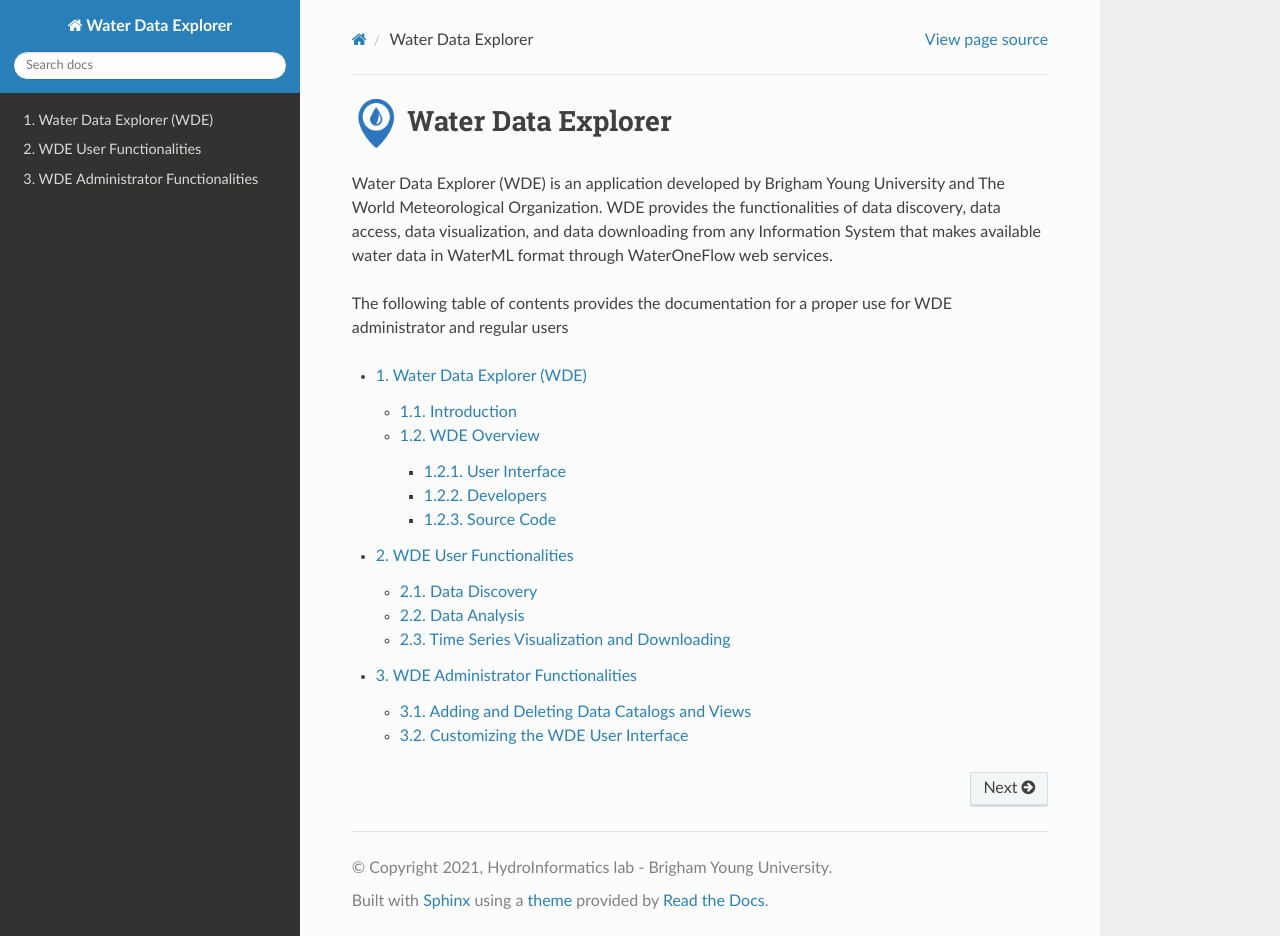
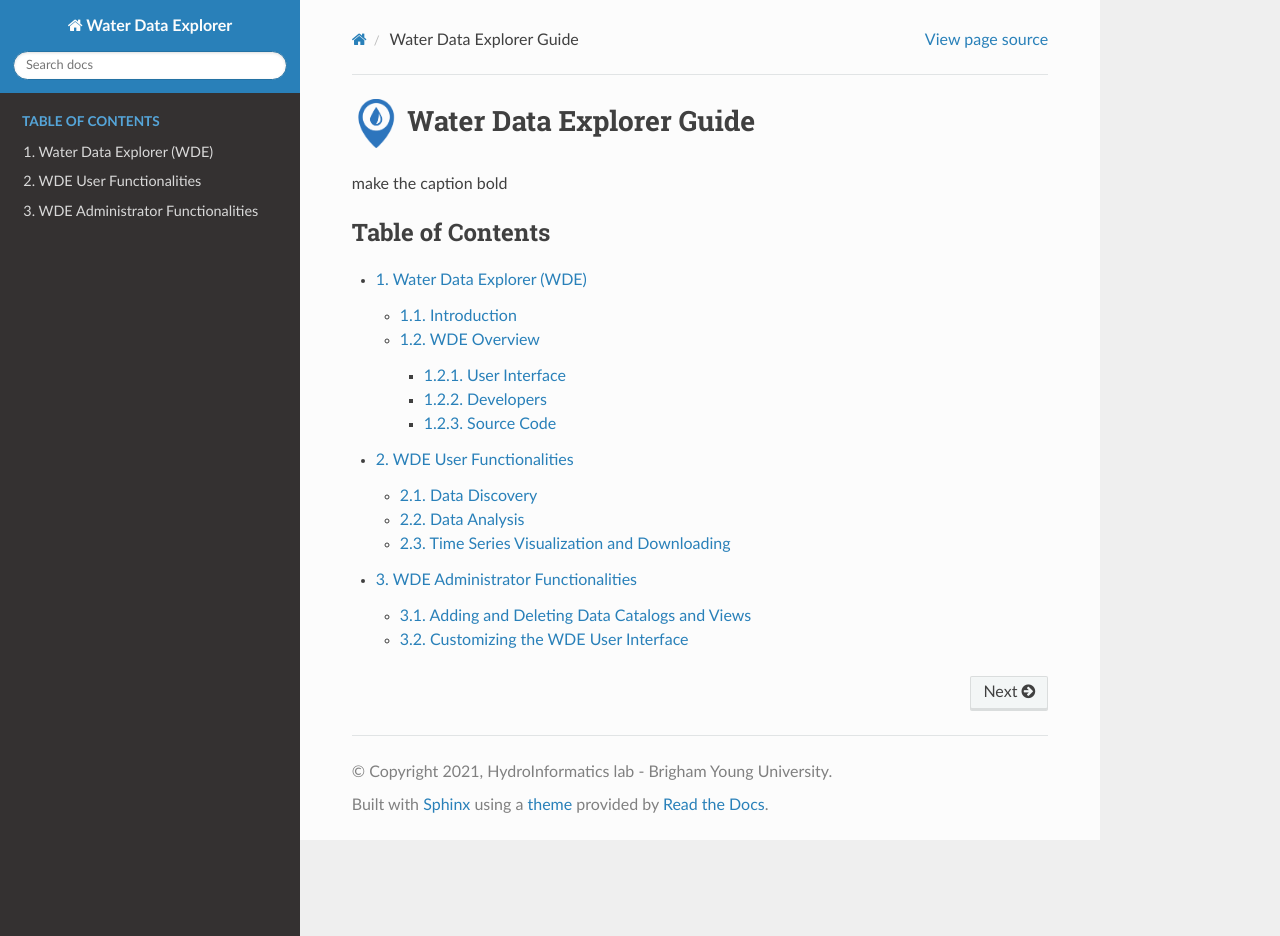
Before and after one commit to BYU-Hydroinformatics/Water-Data-Explorer, a Sphinx documentation site: the page built from docs/index.rst, in a window 1280 px wide and 936 px high. Built offline with Sphinx 7.4.7 and the Read the Docs theme 2.0.0, drawn with Linux system fonts in a browser that asks for light colours.

Commit message:
half of the documentation again.

```diff
--- a/docs/index.rst
+++ b/docs/index.rst
@@ -16,22 +16,17 @@
    :width: 10%
 
 
-=========================
-|wde| Water Data Explorer
-=========================
+===============================
+|wde| Water Data Explorer Guide
+===============================
 
-
-
-
-Water Data Explorer (WDE) is an application developed by Brigham Young University and The World Meteorological Organization.
-WDE provides the functionalities of data discovery, data access, data visualization, and data downloading from any Information
-System that makes available water data in WaterML format through WaterOneFlow web services.
-
-The following table of contents provides the documentation for a proper use for WDE administrator and regular users
+make the caption bold
 
 .. toctree::
-   :numbered:
-   :maxdepth: 3
+  :caption: Table of Contents
+  :maxdepth: 3
+  :numbered:
+
 
    Water Data Explorer (WDE) <WDE>
    WDE User Functionalities <WDE_user_func>
```
Also changed, not shown: docs/WDE.rst (+17 -8 lines), docs/WDE_admin_func.rst (+11 -11 lines), docs/WDE_user_func.rst (+7 -6 lines).
